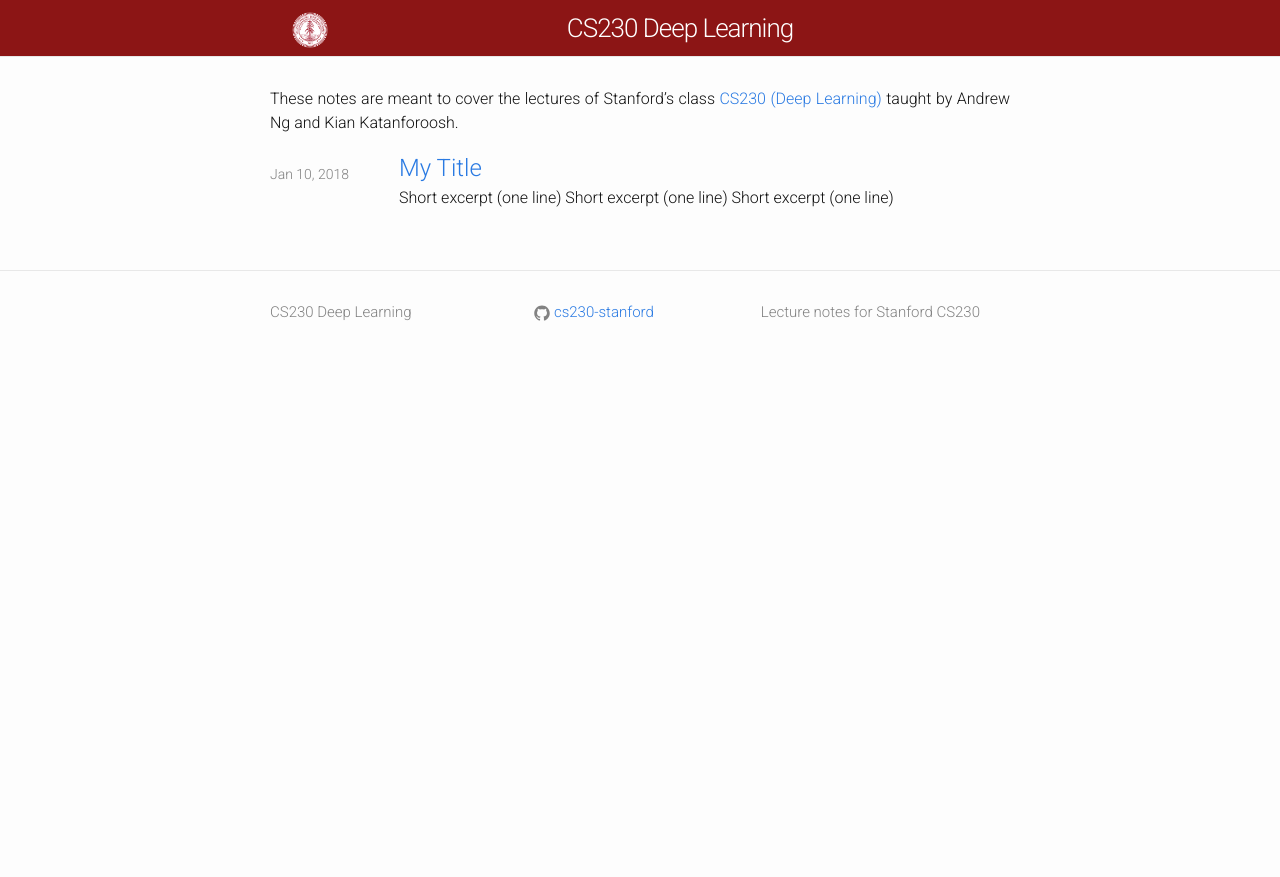
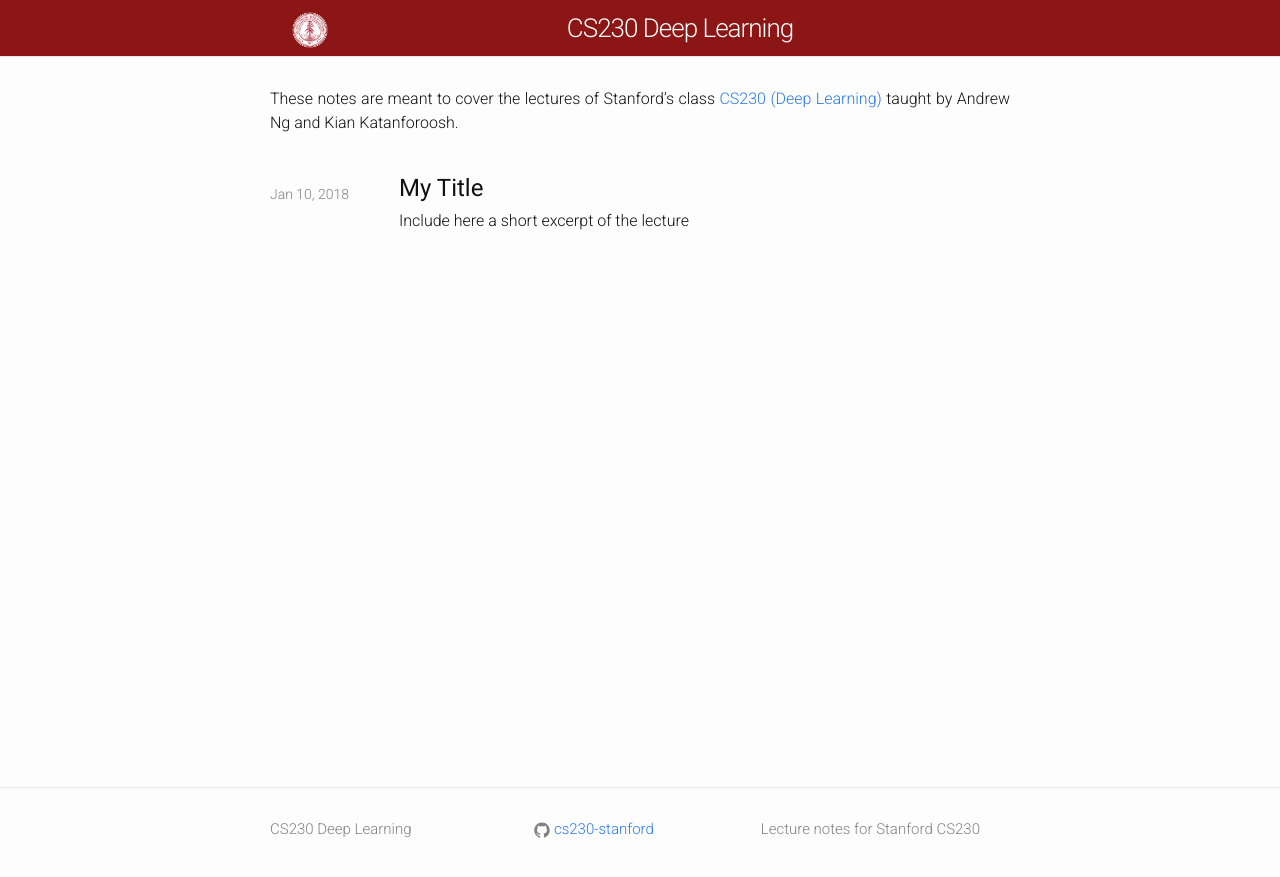
Before and after one commit to cs230-stanford/website-2018-winter, a Jekyll site: the page built from index.md, in a window 1280 px wide. Shown: the top 877 px of the page. Built offline with Jekyll 4.4.1, drawn with Linux system fonts in a browser that asks for light colours; nearby versions of some CDN libraries.

Commit message:
sticky footer + bigger clickable area

```diff
--- a/_layouts/home.html
+++ b/_layouts/home.html
@@ -8,22 +8,24 @@
 
     {% include header.html %}
 
-    <main class="page-content home-page-content" aria-label="Content" onclick="hideClass()">
+    <main class="page-content" aria-label="Content" onclick="hideClass()">
       <div class="wrapper">
         <div class="home">
 
-          {{ content }}
+          <div class="home-page-content">
+            {{ content }}
+          </div>
 
           <ul class="post-list">
             {% for post in site.posts %}
               <li>
-                <div class="post-preview">
+                <a class="post-preview" href="{{ post.url | relative_url }}">
                   <span class="post-meta post-metadata">{{ post.date | date: "%b %-d, %Y" }}</span>
                   <div class="post-description">
-                    <a class="post-link" href="{{ post.url | relative_url }}">{{ post.title | escape }}</a>
-                    {{ post.excerpt }}
+                    <h2>{{ post.title | escape }}</h2>
+                    <p>{{ post.excerpt }}</p>
                   </div>
-                </div>
+                </a>
               </li>
             {% endfor %}
           </ul>
--- a/_posts/2018-01-10-my-title.md
+++ b/_posts/2018-01-10-my-title.md
@@ -2,7 +2,7 @@
 layout: post
 title:  "My Title"
 description: "Description (less than 160 characters for seo)"
-excerpt: "Short excerpt (one line) Short excerpt (one line) Short excerpt (one line)"
+excerpt: "Include here a short excerpt of the lecture"
 author: "Guillaume"
 date:   2018-01-10
 mathjax: true
--- a/assets/css/custom.css
+++ b/assets/css/custom.css
@@ -5,6 +5,14 @@ body {
   line-height: 1.5;
   font-weight: 300;
   background-color: #fdfdfd;
+
+  display: flex;
+  min-height: 100vh;
+  flex-direction: column;
+}
+
+.home-page-content {
+  padding-bottom: 20px;
 }
 
 .center-image
@@ -27,6 +35,29 @@ li {
 }
 
 .post-preview {
+  border-bottom: 1px solid rgba(0, 0, 0, 0.1);
+  padding: 24px 0;
+}
+
+a.post-preview {
+  color: inherit;
+}
+
+a.post-preview:hover h2 {
+  color: #8c1515;
+  text-decoration: none;
+}
+
+h2.post-preview {
+  font-weight: 700;
+}
+
+.post-preview p {
+  line-height: 0;
+}
+
+.post-preview:last-of-type {
+  border-bottom: none;
 }
 
 .post-metadata {
@@ -56,3 +87,7 @@ li {
 .page-link {
   color: #bbb !important;
 }
+
+.page-content {
+  flex: 1;
+}
```
